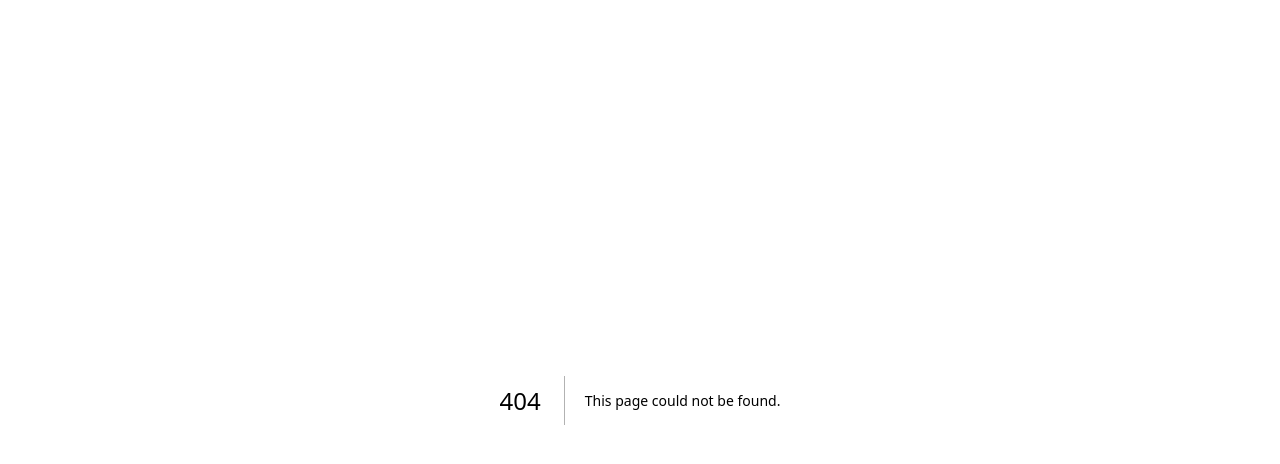
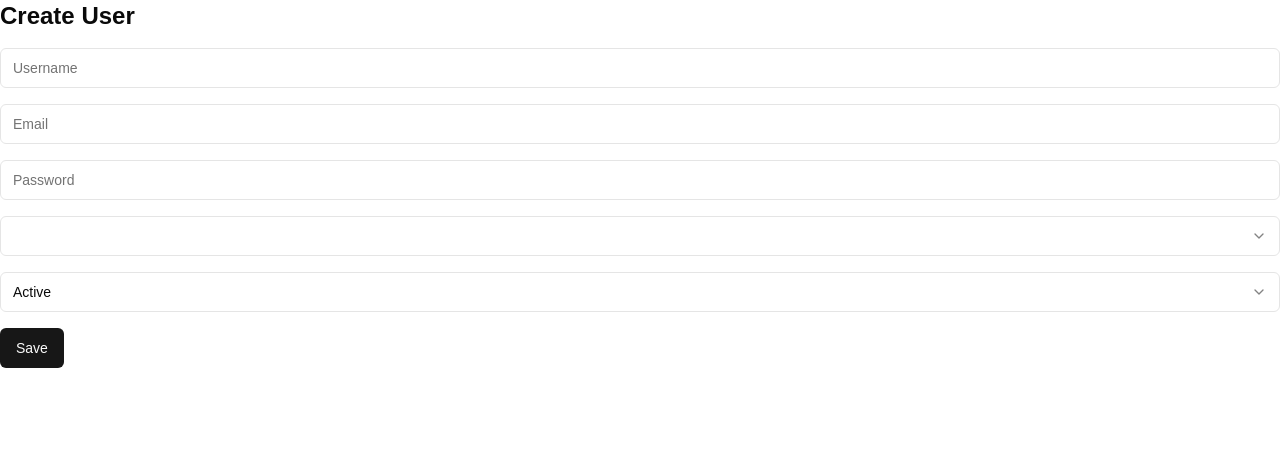
Before and after one commit to Kei-K23/nextjs-go-user-management-system, a Next.js app in the folder frontend/: page /users/new in a window 1280 px wide. Before the commit this address had no page. Shown: the top 464 px of the page. Built offline with nearby package versions, Linux system fonts and the light colour scheme; no server answers.

Commit message:
feat(frontend): setup basic use create form

```diff
--- a/frontend/package.json
+++ b/frontend/package.json
@@ -9,6 +9,7 @@
     "lint": "next lint"
   },
   "dependencies": {
+    "@radix-ui/react-select": "^2.1.2",
     "@radix-ui/react-slot": "^1.1.0",
     "@tanstack/react-query": "^5.61.0",
     "@tanstack/react-table": "^8.20.5",
--- /dev/null
+++ b/frontend/src/app/users/new/page.tsx
@@ -0,0 +1,17 @@
+"use client";
+import UserCreateForm from "@/features/users/components/user-create-form";
+import { useUsers } from "@/features/users/hooks/useUser";
+
+export default function CreateUserPage() {
+  const { createUser, createUserStatus } = useUsers();
+
+  return (
+    <div>
+      <h1 className="text-2xl font-bold mb-4">Create User</h1>
+      <UserCreateForm
+        onSubmit={createUser}
+        isLoading={createUserStatus === "pending"}
+      />
+    </div>
+  );
+}
--- /dev/null
+++ b/frontend/src/components/ui/select.tsx
@@ -0,0 +1,160 @@
+"use client"
+
+import * as React from "react"
+import * as SelectPrimitive from "@radix-ui/react-select"
+import { Check, ChevronDown, ChevronUp } from "lucide-react"
+
+import { cn } from "@/lib/utils"
+
+const Select = SelectPrimitive.Root
+
+const SelectGroup = SelectPrimitive.Group
+
+const SelectValue = SelectPrimitive.Value
+
+const SelectTrigger = React.forwardRef<
+  React.ElementRef<typeof SelectPrimitive.Trigger>,
+  React.ComponentPropsWithoutRef<typeof SelectPrimitive.Trigger>
+>(({ className, children, ...props }, ref) => (
+  <SelectPrimitive.Trigger
+    ref={ref}
+    className={cn(
+      "flex h-10 w-full items-center justify-between rounded-md border border-input bg-background px-3 py-2 text-sm ring-offset-background placeholder:text-muted-foreground focus:outline-none focus:ring-2 focus:ring-ring focus:ring-offset-2 disabled:cursor-not-allowed disabled:opacity-50 [&>span]:line-clamp-1",
+      className
+    )}
+    {...props}
+  >
+    {children}
+    <SelectPrimitive.Icon asChild>
+      <ChevronDown className="h-4 w-4 opacity-50" />
+    </SelectPrimitive.Icon>
+  </SelectPrimitive.Trigger>
+))
+SelectTrigger.displayName = SelectPrimitive.Trigger.displayName
+
+const SelectScrollUpButton = React.forwardRef<
+  React.ElementRef<typeof SelectPrimitive.ScrollUpButton>,
+  React.ComponentPropsWithoutRef<typeof SelectPrimitive.ScrollUpButton>
+>(({ className, ...props }, ref) => (
+  <SelectPrimitive.ScrollUpButton
+    ref={ref}
+    className={cn(
+      "flex cursor-default items-center justify-center py-1",
+      className
+    )}
+    {...props}
+  >
+    <ChevronUp className="h-4 w-4" />
+  </SelectPrimitive.ScrollUpButton>
+))
+SelectScrollUpButton.displayName = SelectPrimitive.ScrollUpButton.displayName
+
+const SelectScrollDownButton = React.forwardRef<
+  React.ElementRef<typeof SelectPrimitive.ScrollDownButton>,
+  React.ComponentPropsWithoutRef<typeof SelectPrimitive.ScrollDownButton>
+>(({ className, ...props }, ref) => (
+  <SelectPrimitive.ScrollDownButton
+    ref={ref}
+    className={cn(
+      "flex cursor-default items-center justify-center py-1",
+      className
+    )}
+    {...props}
+  >
+    <ChevronDown className="h-4 w-4" />
+  </SelectPrimitive.ScrollDownButton>
+))
+SelectScrollDownButton.displayName =
+  SelectPrimitive.ScrollDownButton.displayName
+
+const SelectContent = React.forwardRef<
+  React.ElementRef<typeof SelectPrimitive.Content>,
+  React.ComponentPropsWithoutRef<typeof SelectPrimitive.Content>
+>(({ className, children, position = "popper", ...props }, ref) => (
+  <SelectPrimitive.Portal>
+    <SelectPrimitive.Content
+      ref={ref}
+      className={cn(
+        "relative z-50 max-h-96 min-w-[8rem] overflow-hidden rounded-md border bg-popover text-popover-foreground shadow-md data-[state=open]:animate-in data-[state=closed]:animate-out data-[state=closed]:fade-out-0 data-[state=open]:fade-in-0 data-[state=closed]:zoom-out-95 data-[state=open]:zoom-in-95 data-[side=bottom]:slide-in-from-top-2 data-[side=left]:slide-in-from-right-2 data-[side=right]:slide-in-from-left-2 data-[side=top]:slide-in-from-bottom-2",
+        position === "popper" &&
+          "data-[side=bottom]:translate-y-1 data-[side=left]:-translate-x-1 data-[side=right]:translate-x-1 data-[side=top]:-translate-y-1",
+        className
+      )}
+      position={position}
+      {...props}
+    >
+      <SelectScrollUpButton />
+      <SelectPrimitive.Viewport
+        className={cn(
+          "p-1",
+          position === "popper" &&
+            "h-[var(--radix-select-trigger-height)] w-full min-w-[var(--radix-select-trigger-width)]"
+        )}
+      >
+        {children}
+      </SelectPrimitive.Viewport>
+      <SelectScrollDownButton />
+    </SelectPrimitive.Content>
+  </SelectPrimitive.Portal>
+))
+SelectContent.displayName = SelectPrimitive.Content.displayName
+
+const SelectLabel = React.forwardRef<
+  React.ElementRef<typeof SelectPrimitive.Label>,
+  React.ComponentPropsWithoutRef<typeof SelectPrimitive.Label>
+>(({ className, ...props }, ref) => (
+  <SelectPrimitive.Label
+    ref={ref}
+    className={cn("py-1.5 pl-8 pr-2 text-sm font-semibold", className)}
+    {...props}
+  />
+))
+SelectLabel.displayName = SelectPrimitive.Label.displayName
+
+const SelectItem = React.forwardRef<
+  React.ElementRef<typeof SelectPrimitive.Item>,
+  React.ComponentPropsWithoutRef<typeof SelectPrimitive.Item>
+>(({ className, children, ...props }, ref) => (
+  <SelectPrimitive.Item
+    ref={ref}
+    className={cn(
+      "relative flex w-full cursor-default select-none items-center rounded-sm py-1.5 pl-8 pr-2 text-sm outline-none focus:bg-accent focus:text-accent-foreground data-[disabled]:pointer-events-none data-[disabled]:opacity-50",
+      className
+    )}
+    {...props}
+  >
+    <span className="absolute left-2 flex h-3.5 w-3.5 items-center justify-center">
+      <SelectPrimitive.ItemIndicator>
+        <Check className="h-4 w-4" />
+      </SelectPrimitive.ItemIndicator>
+    </span>
+
+    <SelectPrimitive.ItemText>{children}</SelectPrimitive.ItemText>
+  </SelectPrimitive.Item>
+))
+SelectItem.displayName = SelectPrimitive.Item.displayName
+
+const SelectSeparator = React.forwardRef<
+  React.ElementRef<typeof SelectPrimitive.Separator>,
+  React.ComponentPropsWithoutRef<typeof SelectPrimitive.Separator>
+>(({ className, ...props }, ref) => (
+  <SelectPrimitive.Separator
+    ref={ref}
+    className={cn("-mx-1 my-1 h-px bg-muted", className)}
+    {...props}
+  />
+))
+SelectSeparator.displayName = SelectPrimitive.Separator.displayName
+
+export {
+  Select,
+  SelectGroup,
+  SelectValue,
+  SelectTrigger,
+  SelectContent,
+  SelectLabel,
+  SelectItem,
+  SelectSeparator,
+  SelectScrollUpButton,
+  SelectScrollDownButton,
+}
--- /dev/null
+++ b/frontend/src/features/users/components/user-create-form.tsx
@@ -0,0 +1,92 @@
+import { useState } from "react";
+import { Button } from "@/components/ui/button";
+import { Input } from "@/components/ui/input";
+import {
+  Select,
+  SelectContent,
+  SelectItem,
+  SelectTrigger,
+  SelectValue,
+} from "@/components/ui/select";
+import { User } from "../types";
+
+interface UserCreateFormProps {
+  initialData?: Partial<User>;
+  onSubmit: (data: Partial<User>) => void;
+  isLoading: boolean;
+}
+
+export default function UserCreateForm({
+  initialData,
+  onSubmit,
+  isLoading,
+}: UserCreateFormProps) {
+  const [username, setUsername] = useState(initialData?.username || "");
+  const [email, setEmail] = useState(initialData?.email || "");
+  const [password, setPassword] = useState(initialData?.password || "");
+  const [role, setRole] = useState(initialData?.role || "user");
+  const [status, setStatus] = useState(initialData?.status || "Active");
+
+  const handleSubmit = (e: React.FormEvent) => {
+    e.preventDefault();
+    onSubmit({ username, email, role, status, password });
+  };
+
+  return (
+    <form onSubmit={handleSubmit} className="space-y-4">
+      <div>
+        <Input
+          placeholder="Username"
+          value={username}
+          onChange={(e) => setUsername(e.target.value)}
+          required
+        />
+      </div>
+      <div>
+        <Input
+          placeholder="Email"
+          type="email"
+          value={email}
+          onChange={(e) => setEmail(e.target.value)}
+          required
+        />
+      </div>
+      <div>
+        <Input
+          placeholder="Password"
+          type="password"
+          value={password}
+          onChange={(e) => setPassword(e.target.value)}
+          required
+        />
+      </div>
+      <div>
+        <Select value={role} onValueChange={setRole}>
+          <SelectTrigger>
+            <SelectValue placeholder="Select role" />
+          </SelectTrigger>
+          <SelectContent>
+            <SelectItem value="User">User</SelectItem>
+            <SelectItem value="Admin">Admin</SelectItem>
+          </SelectContent>
+        </Select>
+      </div>
+      <div>
+        <Select value={status} onValueChange={setStatus}>
+          <SelectTrigger>
+            <SelectValue placeholder="Select status" />
+          </SelectTrigger>
+          <SelectContent>
+            <SelectItem value="Active">Active</SelectItem>
+            <SelectItem value="Inactive">Inactive</SelectItem>
+            <SelectItem value="Ban">Ban</SelectItem>
+            <SelectItem value="TemporaryBan">Temporary Ban</SelectItem>
+          </SelectContent>
+        </Select>
+      </div>
+      <Button type="submit" disabled={isLoading}>
+        {isLoading ? "Saving..." : "Save"}
+      </Button>
+    </form>
+  );
+}
```
Also changed, not shown: 2 other files (tests, documents, lock files or other folders).
